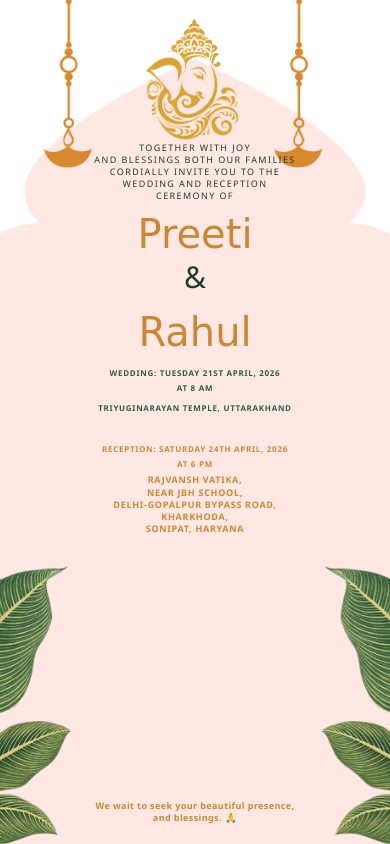
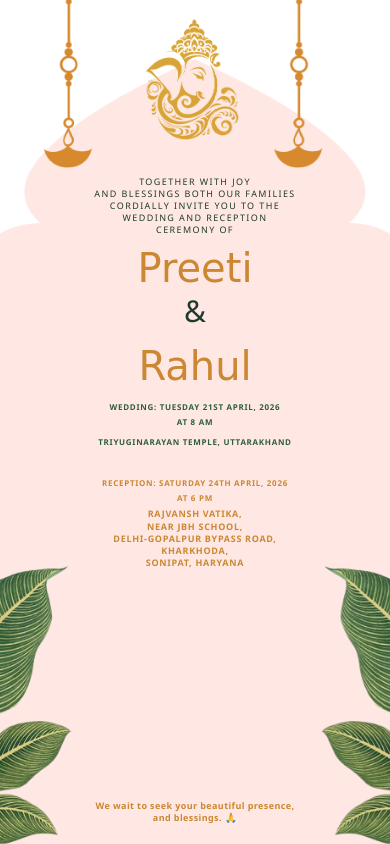
Before and after one commit to NikChougule22/Version-2-Wedding-Invitation, a plain HTML site: page index.html in a window 390 px wide. Drawn offline with Linux system fonts and the light colour scheme.

Commit message:
move further down

```diff
--- a/style.css
+++ b/style.css
@@ -267,8 +267,16 @@ body {
 }
 
 @media (max-width: 640px) {
+  html,
+  body {
+    min-height: 100%;
+    background: var(--mobile-invite-bg);
+  }
+
   .page {
+    min-height: 100svh;
     min-height: 100dvh;
+    min-height: 100lvh;
     padding: 0;
     overflow-x: hidden;
     background: var(--mobile-invite-bg);
@@ -276,7 +284,9 @@ body {
 
   .invite-card {
     width: 100vw;
+    height: 100svh;
     height: 100dvh;
+    height: 100lvh;
     max-width: none;
     margin: 0;
     background: var(--mobile-invite-bg);
@@ -290,12 +300,12 @@ body {
 
   .overlay-content {
     min-height: 100%;
-    padding-top: 92px;
+    padding-top: 118px;
     padding-bottom: 10px;
   }
 
   .top-gap {
-    margin-top: 56px;
+    margin-top: 68px;
   }
 
   .event-block {
@@ -318,7 +328,7 @@ body {
 
 @media (max-width: 480px) {
   .overlay-content {
-    padding-top: 86px;
+    padding-top: 108px;
     padding-bottom: 10px;
   }
 
```
